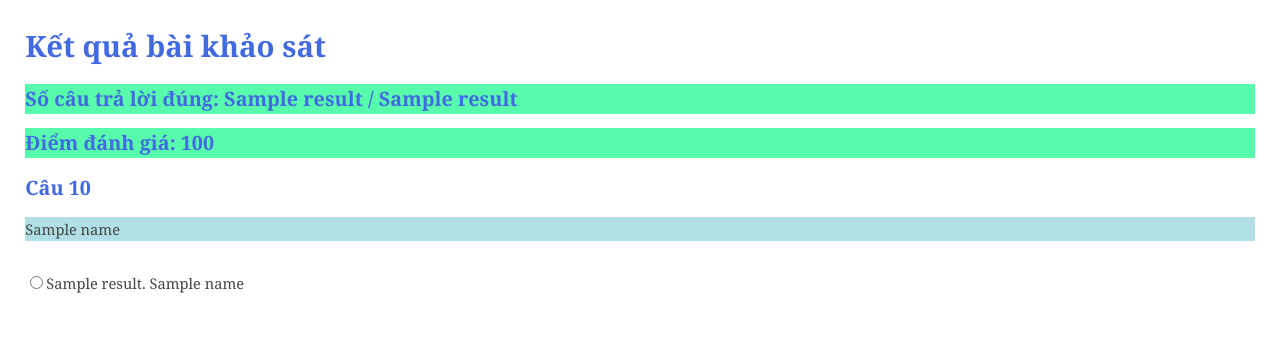
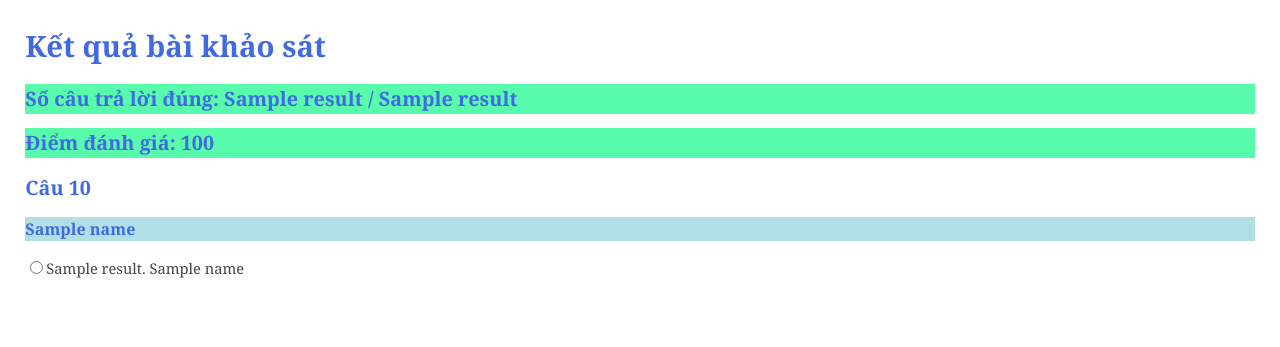
Before and after one commit to riduan91/PythonScripts, a Flask app: template HistoryQCM/Source/WebServer/templates/answer.html in a window 1280 px wide. Shown: the top 347 px of the page. Run offline with Flask 2, Linux system fonts and the light colour scheme; the template is opened without the code that fills it: most values are stand-ins (such as "Sample title", 1, 10 or a date in 2020).

Commit message:
Improve html

```diff
--- a/HistoryQCM/Source/WebServer/templates/answer.html
+++ b/HistoryQCM/Source/WebServer/templates/answer.html
@@ -14,7 +14,7 @@
             {% for i in result[0] %}
             <h3>Câu {{ i + 1 }}</h3>
             <input style="display: None" name="id_{{i}}" value={{ result[1][i]["_id"] }} >
-            <p style="background-color:powderblue; ">{{ result[1][i]["question"] }}</p>
+            <h4 style="background-color:powderblue; ">{{ result[1][i]["question"] }}</h4>
 
                 {% for letter in result[5] %}
                     {% if result[2]["option_" + result[6][i]] == letter and result[1][i]["answer"] == letter %}
--- a/HistoryQCM/Source/WebServer/templates/random_questions.html
+++ b/HistoryQCM/Source/WebServer/templates/random_questions.html
@@ -13,7 +13,7 @@
             {% for i in result[0] %}
             <h3>Câu {{ i + 1 }}</h3>
             <input style="display: None" name="id_{{i}}" value={{ result[1][i]["_id"] }} >
-            <p style="background-color:powderblue; ">{{ result[1][i]["question"] }}</p>
+            <h4 style="background-color:powderblue; ">{{ result[1][i]["question"] }}</h4>
 
                 <input name="option_{{i}}" type="radio" value="A">A. {{ result[1][i]["A"] }} <br>
                 <input name="option_{{i}}" type="radio" value="B">B. {{ result[1][i]["B"] }} <br>
```
